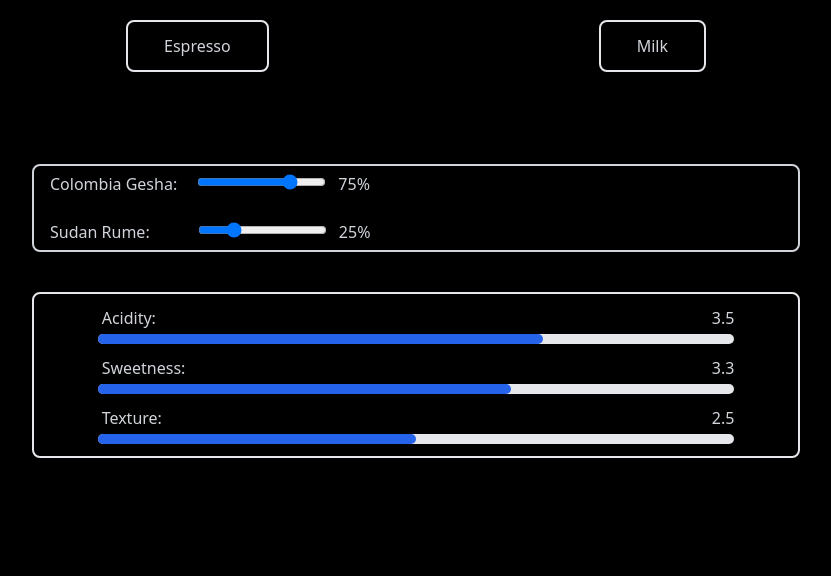
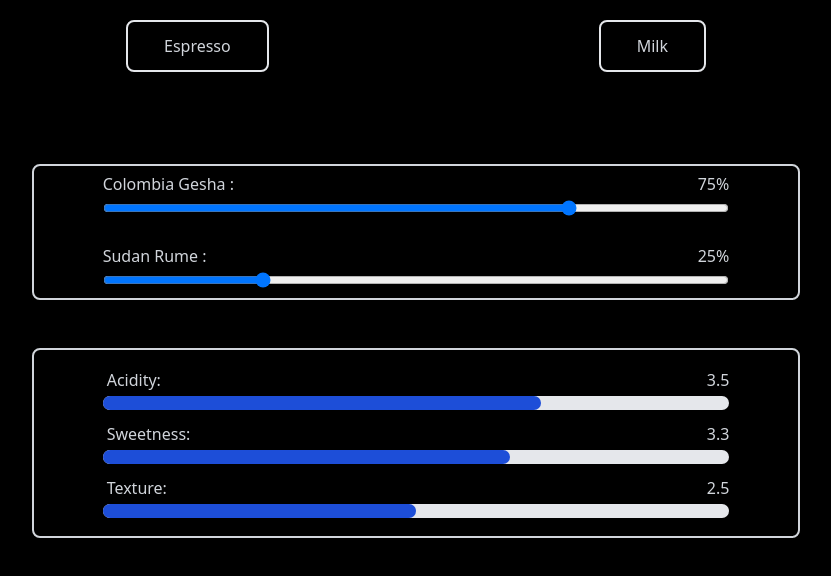
Before and after one commit to EmmanouilSpitaliorakis/teds-coffee-app-frontend, a React (Create React App) app: page / in a window 1280 px wide. Shown: the top 576 px of the page, without its empty margins (224-1055 px from the left). Built offline with nearby package versions, Linux system fonts and the light colour scheme.

Commit message:
Updated the slider to bigger size. Cleaned the styling. Cleaned the code.

```diff
--- a/package.json
+++ b/package.json
@@ -38,6 +38,7 @@
     ]
   },
   "devDependencies": {
+    "daisyui": "^2.14.2",
     "tailwindcss": "^3.0.24"
   }
 }
--- a/public/index.html
+++ b/public/index.html
@@ -16,7 +16,7 @@
     <title>Ted's Coffee App</title>
   </head>
   <body style="background-color: black;" >
-    <!-- <body> -->
+
     <noscript>You need to enable JavaScript to run this app.</noscript>
     <div id="root"></div>
   </body>
--- a/src/App.js
+++ b/src/App.js
@@ -1,7 +1,8 @@
 import Button from "./components/Button";
-import Slider from "./components/Slider";
+import Slide_manuel from "./components/Slider";
 import Outputs from "./components/Outputs";
 import {useState} from "react";
+// import {Slider} from "@material-ui/core"
 
 function App() {
 
@@ -28,22 +29,22 @@ function App() {
     <Button name="Milk" onClick={onClick}/>
   </div>
   <br/>
-  <div className="border-2 border-gray-300 rounded-lg py-1.5 mt-12 max-w-3xl mx-auto">
-    <Slider
+  <div className="flex flex-col items-center border-2 border-gray-300 rounded-lg p-1.5 m-12 max-w-3xl mx-auto">
+    <Slide_manuel
       name="Colombia Gesha"
       value={value1}
       onChangeValue={onChange1}
       cond={false}
     />
     <br/>
-    <Slider
+    <Slide_manuel
       name="Sudan Rume"
       value={value2}
       onChangeValue={onChange2}
       cond={true}
     />
   </div>
-  <div className="flex flex-col items-center border-2 rounded-lg max-w-3xl mx-auto m-10">
+  <div className="flex flex-col items-center border-2 border-gray-300 rounded-lg p-1.5 m-12 max-w-3xl mx-auto">
     <Outputs
       sliderValue={value2}
     />
--- a/src/components/Outputs.js
+++ b/src/components/Outputs.js
@@ -47,8 +47,8 @@ const Outputs = ({sliderValue}) => {
           <span className="mx-1 text-gray-300">Acidity: </span>
           <span>{acidity.toFixed(1)}</span>
         </div>
-        <div className="w-full bg-gray-200 rounded-full h-2.5">
-          <div class="bg-blue-600 h-2.5 rounded-full" style={{width:acidity_pct+"%"}}></div>
+        <div className="w-full bg-gray-200 rounded-full h-3.5">
+          <div class="bg-blue-700 h-3.5 rounded-full" style={{width:acidity_pct+"%"}}></div>
         </div>
       </div>
 
@@ -57,8 +57,8 @@ const Outputs = ({sliderValue}) => {
           <span className="mx-1 text-gray-300">Sweetness: </span>
           <span>{sweetness.toFixed(1)}</span>
         </div>
-        <div className="w-full bg-gray-200 rounded-full h-2.5">
-          <div class="bg-blue-600 h-2.5 rounded-full" style={{width:sweetness_pct+"%"}}></div>
+        <div className="w-full bg-gray-200 rounded-full h-3.5">
+          <div class="bg-blue-700 h-3.5 rounded-full" style={{width:sweetness_pct+"%"}}></div>
         </div>
       </div>
 
@@ -67,8 +67,8 @@ const Outputs = ({sliderValue}) => {
           <span className="mx-1 text-gray-300">Texture: </span>
           <span>{texture.toFixed(1)}</span>
         </div>
-        <div className="w-full bg-gray-200 rounded-full h-2.5">
-          <div class="bg-blue-600 h-2.5 rounded-full" style={{width:texture_pct+"%"}}></div>
+        <div className="w-full bg-gray-200 rounded-full h-3.5">
+          <div class="bg-blue-700 h-3.5 rounded-full" style={{width:texture_pct+"%"}}></div>
         </div>
       </div>
     </div>
--- a/src/components/Slider.js
+++ b/src/components/Slider.js
@@ -1,10 +1,13 @@
 const Slider = ({min, max, step, value, name, onChangeValue, cond}) => {
   return (
-    <div>
-        <label className="mx-4 text-gray-300">{name}: </label>
+    <div className="w-5/6">
+      <div className="w-full flex justify-between">
+        <span className="text-gray-300">{name} :</span>
+        <span className="text-gray-300">{value}%</span>
+      </div>
       {cond === true ?
         <input
-            className="ml-7"
+          className="py-1.5 h-2 w-full"
           type="range"
           min={min}
           max={max}
@@ -14,6 +17,7 @@ const Slider = ({min, max, step, value, name, onChangeValue, cond}) => {
           onChange={onChangeValue}
         /> :
         <input
+          className="py-1.5 h-2 w-full"
           type="range"
           min={min}
           max={max}
@@ -21,8 +25,8 @@ const Slider = ({min, max, step, value, name, onChangeValue, cond}) => {
           value={value}
           name={name}
           onChange={onChangeValue}
-            />}
-        <span className="text-gray-300 ml-3">{value}%</span>
+        />
+      }
     </div>
   )
 }
--- a/tailwind.config.js
+++ b/tailwind.config.js
@@ -1,8 +1,21 @@
-module.exports = {
+ module.exports = {
   mode: "jit",
   content: ["./src/**/*.{html,js}"],
+  daisyui: {
+    themes: [
+      {
+        mytheme: {
+          "primary": "#FBBD23",
+        },
+      },
+    ],
+  },
   theme: {
-    extend: {},
+    extend: {
+      colors:{
+        slider: "#3ABFF8"
+      },
+    },
   },
-  plugins: [],
-}
+  // plugins: [require("daisyui")],
+};
```
Also changed, not shown: 1 other file (tests, documents, lock files or other folders). Lines whose indentation alone changed are shown as unchanged.
